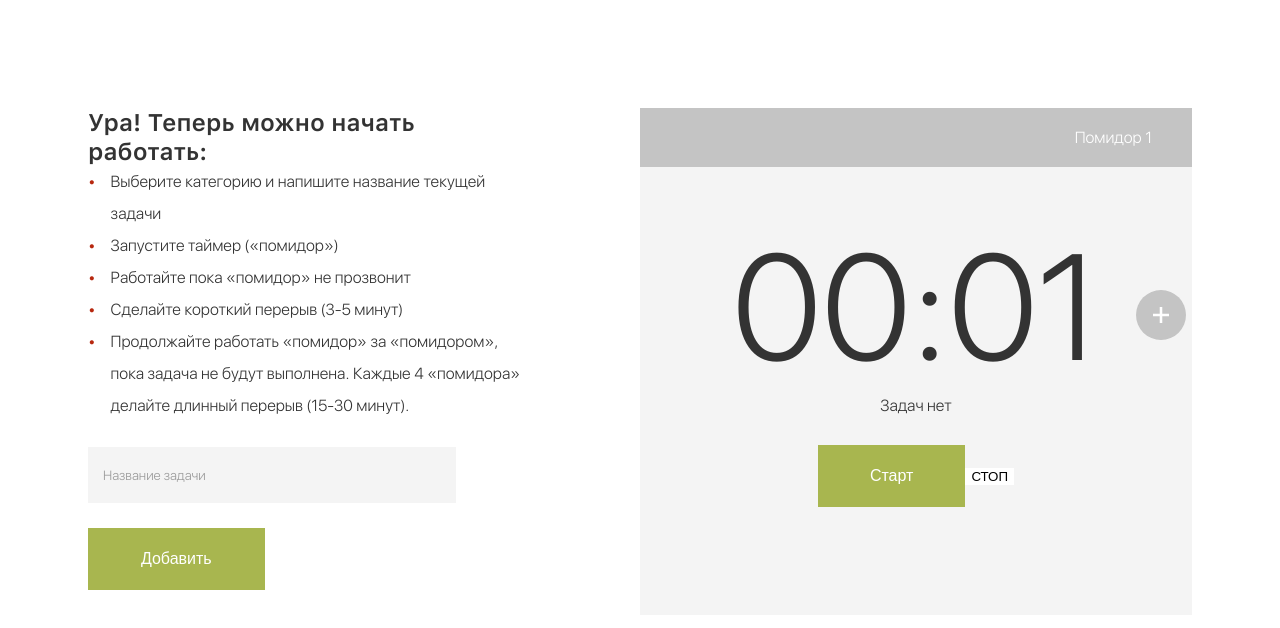
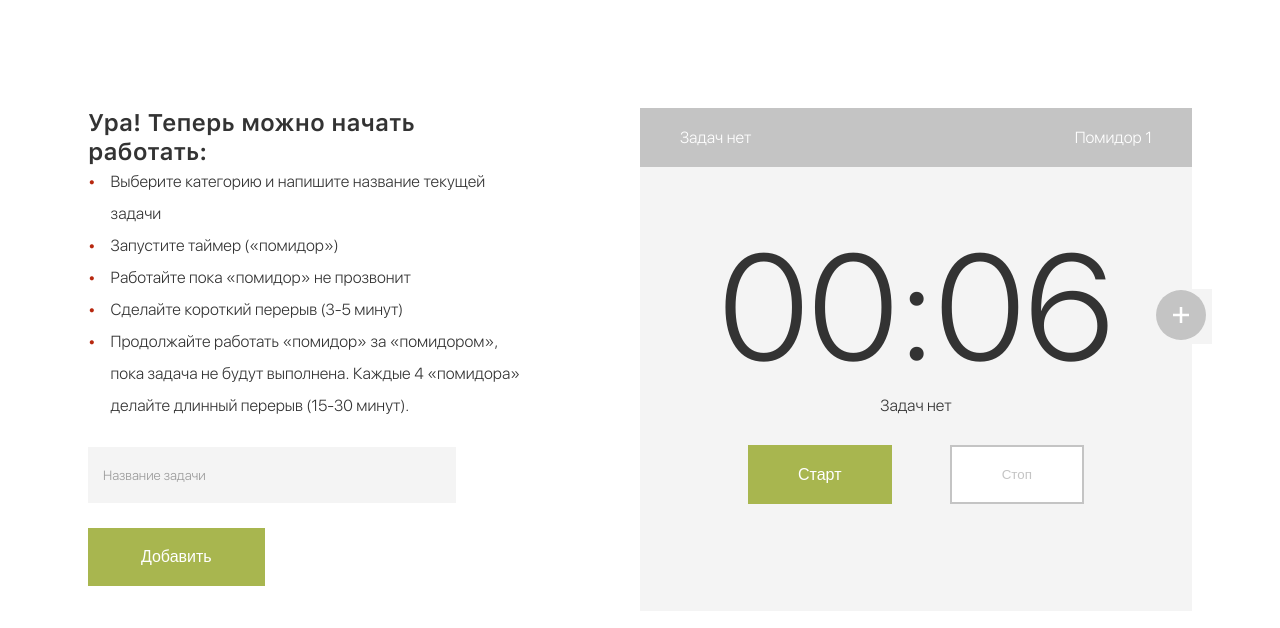
Before and after one commit to Ramramramzes/pomodoro_timer, a React (Vite) app: page / in a window 1280 px wide. Shown: the top 628 px of the page. Built offline with nearby package versions, Linux system fonts and the light colour scheme.

Commit message:
working btn style

```diff
--- a/src/General/General.tsx
+++ b/src/General/General.tsx
@@ -19,7 +19,7 @@ export function General() {
       </div>
       <div className={styles.rightside}>
         <div className={styles.title_block}>
-          <span className={styles.title}>{list.value.length != 0 ? list.value[0].content : ''}</span>
+          <span className={styles.title}>{list.value.length != 0 ? list.value[0].content : 'Задач нет'}</span>
           <span className={styles.count}>Помидор {tomatoCount != 4 ? tomatoCount + 1 : '4'}</span>
         </div>
         <Timer />
--- a/src/General/Timer/Timer.tsx
+++ b/src/General/Timer/Timer.tsx
@@ -113,6 +113,7 @@ function Timer() {
       </div>
       {/* <p>{isRunning ? 'Running' : 'Not running'}</p> */}
       {taskList.value.length != 0 ? <p className={styles.list_status}>Задача {taskList.value.length != 0 ? taskList.value[0].taskIndex : ''} - {taskList.value.length != 0 ? taskList.value[0].content: ''}</p> : <p className={styles.list_status}>Задач нет</p>}
+      <div className={styles.btn_block}>
       {isRunning ? <button  className='green_btn'
                             onClick={() => {
                             dispatch(pauseState(true))
@@ -121,16 +122,19 @@ function Timer() {
                             }}>Пауза</button>:''}
       {!isRunning ? <button className='green_btn' id='start_btn'  onClick={() => {
                                             resume()
+                                            dispatch(pauseState(false))
                                             document.getElementById('start_btn')?.textContent === 'Продолжить' ? dispatch(setPauseEnd(new Date().getTime())) : false
                                             }}>{!timer.pauseState ? 'Старт' : 'Продолжить'}</button> : ''}
 
-      {timer.workActive && !timer.pauseState ? <button onClick={() => {
+      {timer.workActive && !timer.pauseState ? <button  className={!isRunning ? styles.stop_btn_dis : styles.stop_btn}
+                                                        onClick={() => {
                                                         if(timer.workActive){
                                                           restart(createNewTime(timer.userTime));
                                                         }
                                                         pause()
-      }}>СТОП</button> : ''}
-      {timer.workActive && timer.pauseState ? <button onClick={() => {
+                                                      }}>Стоп</button> : ''}
+      {timer.workActive && timer.pauseState ? <button className={styles.skip_btn}
+                                                      onClick={() => {
                                                       if(timer.workActive){
                                                         restart(createNewTime(timer.userTime));
                                                         dispatch(removeFirst())
@@ -138,7 +142,8 @@ function Timer() {
                                                       }
                                                       pause()
                                                     }}>Сделано</button>: ''}
-      {timer.breakActive || timer.bigBreakActive ? <button onClick={()=> skipFn(0,0)}>Пропустить</button> : ''}
+      {timer.breakActive || timer.bigBreakActive ? <button className={styles.skip_btn} onClick={()=> skipFn(0,0)}>Пропустить</button> : ''}
+      </div>
     </div>
   );
 }
--- a/src/General/Timer/timer.module.css
+++ b/src/General/Timer/timer.module.css
@@ -14,3 +14,26 @@
 .list_status{
   margin-bottom: 30px;
 }
+
+.stop_btn{
+  padding: 20px 50px;
+  color: var(--back-red);
+  border: 2px solid var(--back-red);
+}
+
+.stop_btn_dis{
+  padding: 20px 50px;
+  color: var(--grayc4);
+  border: 2px solid var(--grayc4);
+}
+
+.skip_btn{
+  padding: 20px 50px;
+  color: #fff;
+  background-color: var(--back-red);
+}
+
+.btn_block{
+  display: flex;
+  justify-content: space-around;
+}
--- a/src/index.css
+++ b/src/index.css
@@ -46,9 +46,20 @@ h1,h2,h3,p{
 .green_btn{
   color: #fff;
   background-color: var(--app-green);
-  border: 2px solid var(--app-green);
   padding: 20px 50px;
   cursor: pointer;
   font-size: 16px;
   font-weight: 500;
 }
+
+.tymer_num_green{
+  color: var(--app-green);
+}
+
+.tymer_num_red{
+  color: var(--back-red);
+}
+
+.tymer_num_def{
+  color: #333;
+}
--- a/src/states/timer.ts
+++ b/src/states/timer.ts
@@ -18,9 +18,9 @@ interface ITimerState{
 }
 
 const initialState:ITimerState = {
-  userTime: 0.01,
-  breakTime: 0.01,
-  bigBrakeTime: 0.01,
+  userTime: 0.1,
+  breakTime: 0.1,
+  bigBrakeTime: 0.1,
   workActive: true,
   bigBreakActive: false,
   breakActive: false,
```
Lines whose indentation alone changed are shown as unchanged.
